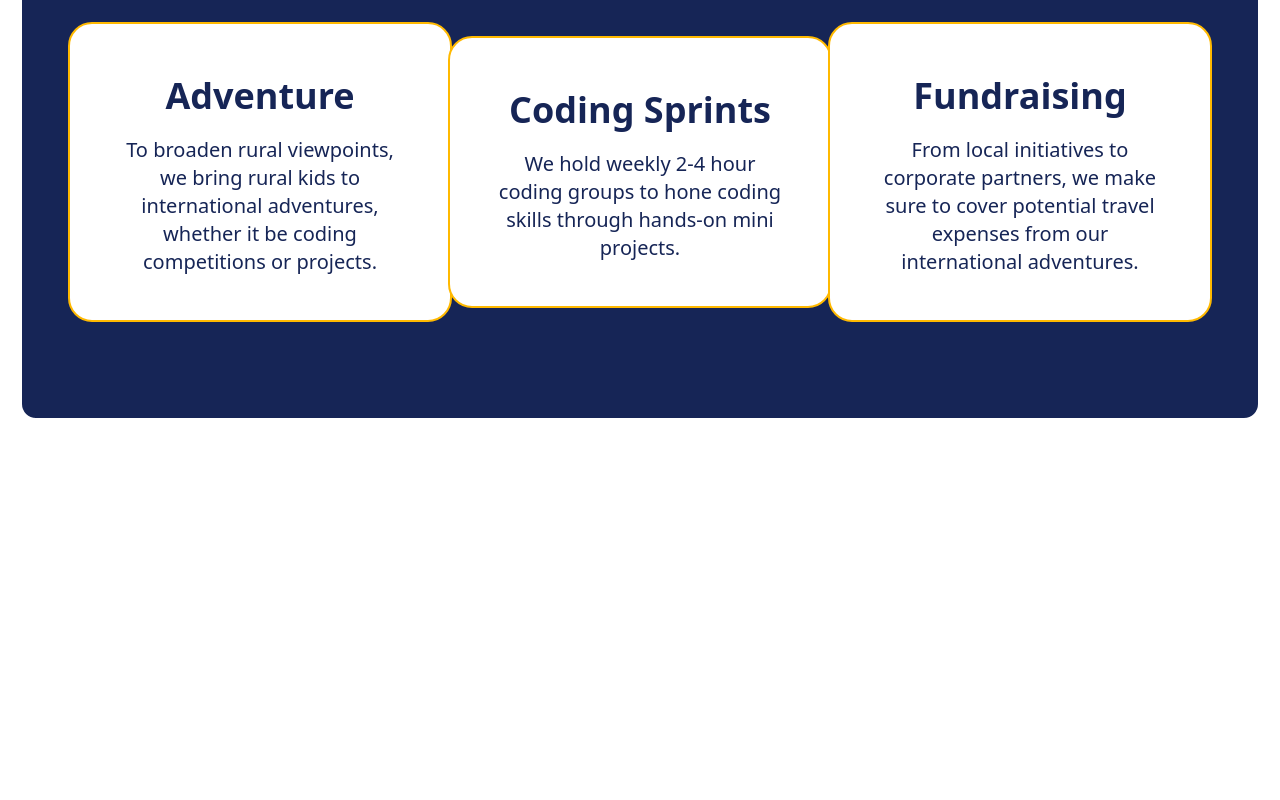
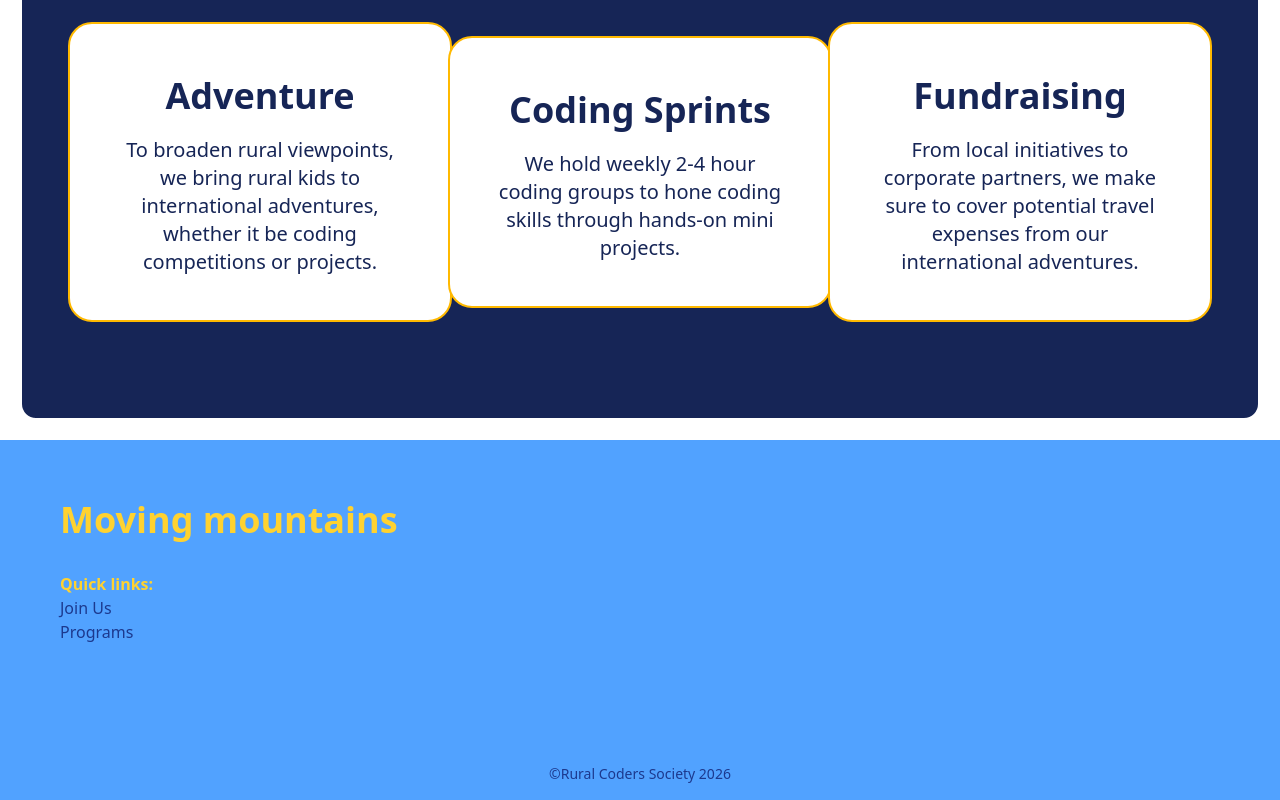
Before and after one commit to gwak-amole/ruralcoderssociety, a React (Vite) app: page / in a window 1280 px wide. Shown: the part 2686-3486 px from the top of the page. Before the commit the page ends 3106 px from the top, so only its background shows below. Built offline with nearby package versions, Linux system fonts and the light colour scheme; a web font is replaced by a local one.

Commit message:
Add home footer

```diff
--- /dev/null
+++ b/src/components/Footer.jsx
@@ -0,0 +1,15 @@
+import { Link } from 'react-router-dom'
+
+export default function Footer() {
+    return (
+        <div className="h-90 bg-blue-400 p-15 text-left">
+            <h1 className="font-sans text-4xl text-amber-300 font-bold">Moving mountains</h1>
+            <div className="flex flex-col mt-8">
+                <p className="text-amber-300 font-semibold">Quick links:</p>
+                <Link to="/join" className="text-blue-900 hover:text-white transition-colors duration-300 ease-in-out w-15">Join Us</Link>
+                <Link to="/programs" className="text-blue-900 hover:text-white transition-colors duration-300 ease-in-out w-20">Programs</Link>
+            </div>
+            <p className="text-blue-900 text-sm text-center mt-30">&copy;Rural Coders Society 2026</p>
+        </div>
+    );
+}
--- a/src/pages/Home.jsx
+++ b/src/pages/Home.jsx
@@ -3,6 +3,7 @@ import JoinButton from "../components/Button"
 import CardGrid from "../components/CardGrid";
 import HeaderDiv from "../components/HeaderDiv";
 import HeaderDiv2 from "../components/HeaderDiv2";
+import Footer from "../components/Footer";
 
 
 
@@ -24,6 +25,7 @@ function Home() {
         <Carousel />
         <HeaderDiv header="Our Impact" content={<CardGrid cols={3} cards={cards} card_type={1}/>} />
         <HeaderDiv2 header="How We Do It" content={<CardGrid cols={3} cards={cards2} card_type={2}/>}/>
+        <Footer />
     </div>
   )
 }
```
